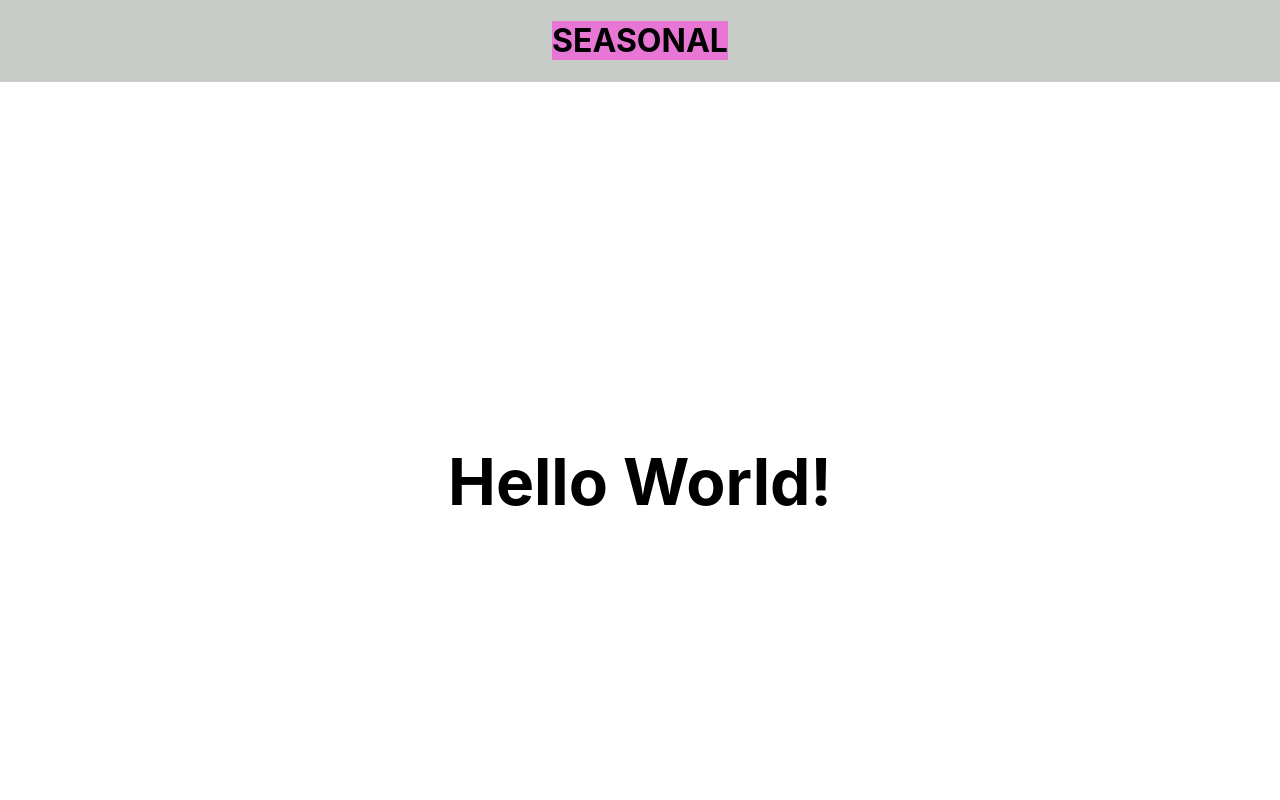
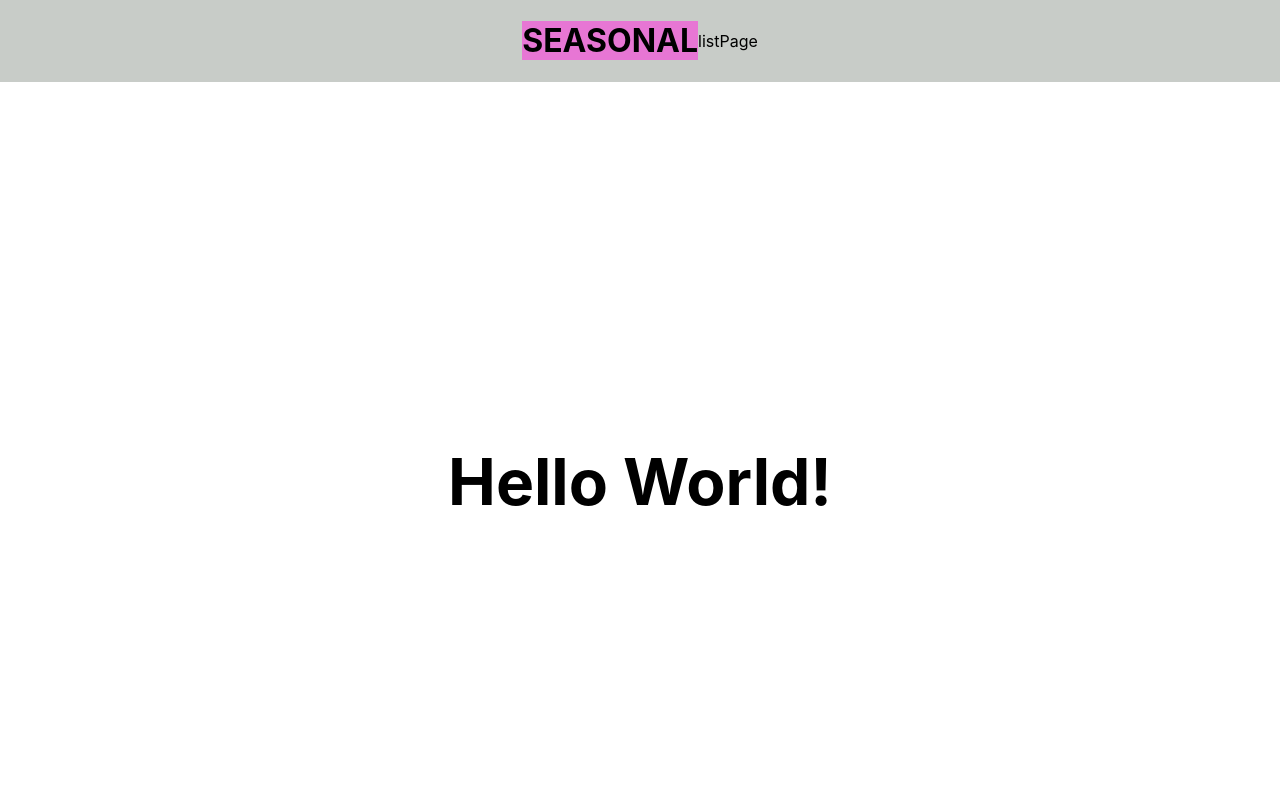
Before and after one commit to SchoolOfCode/final-project_front-end-12, a Next.js app in the folder seasonal/: page / in a window 1280 px wide. Shown: the top 800 px of the page. Built offline with nearby package versions, Linux system fonts and the light colour scheme.

Commit message:
list page

```diff
--- a/seasonal/components/navbar.js
+++ b/seasonal/components/navbar.js
@@ -6,6 +6,7 @@
 import React from 'react';
 import styles from '../styles/navbar.module.css'
 import { BurgerMenu } from './burgerMenu.js';
+import Link from 'next/link'
 
 export function NavBar() {
 
@@ -13,7 +14,7 @@ export function NavBar() {
     <div className={styles.div}>
       <h1>SEASONAL</h1>
       <BurgerMenu/>
-      {/* Links to other pages for browser view */}
+      <Link href="/listPage">listPage</Link>
     </div>
   )
 }
```
Also changed, not shown: seasonal/pages/listPage/listPage.js (added, +11 -0 lines).
